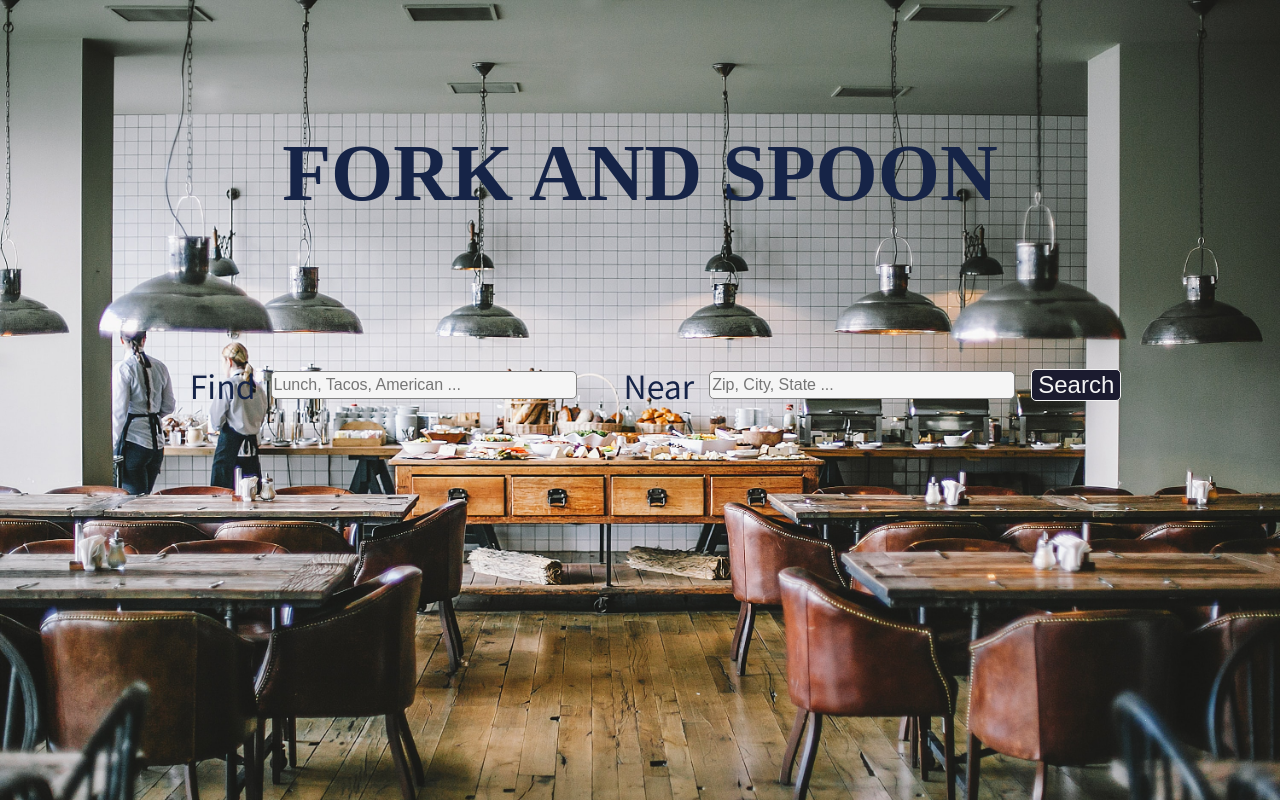
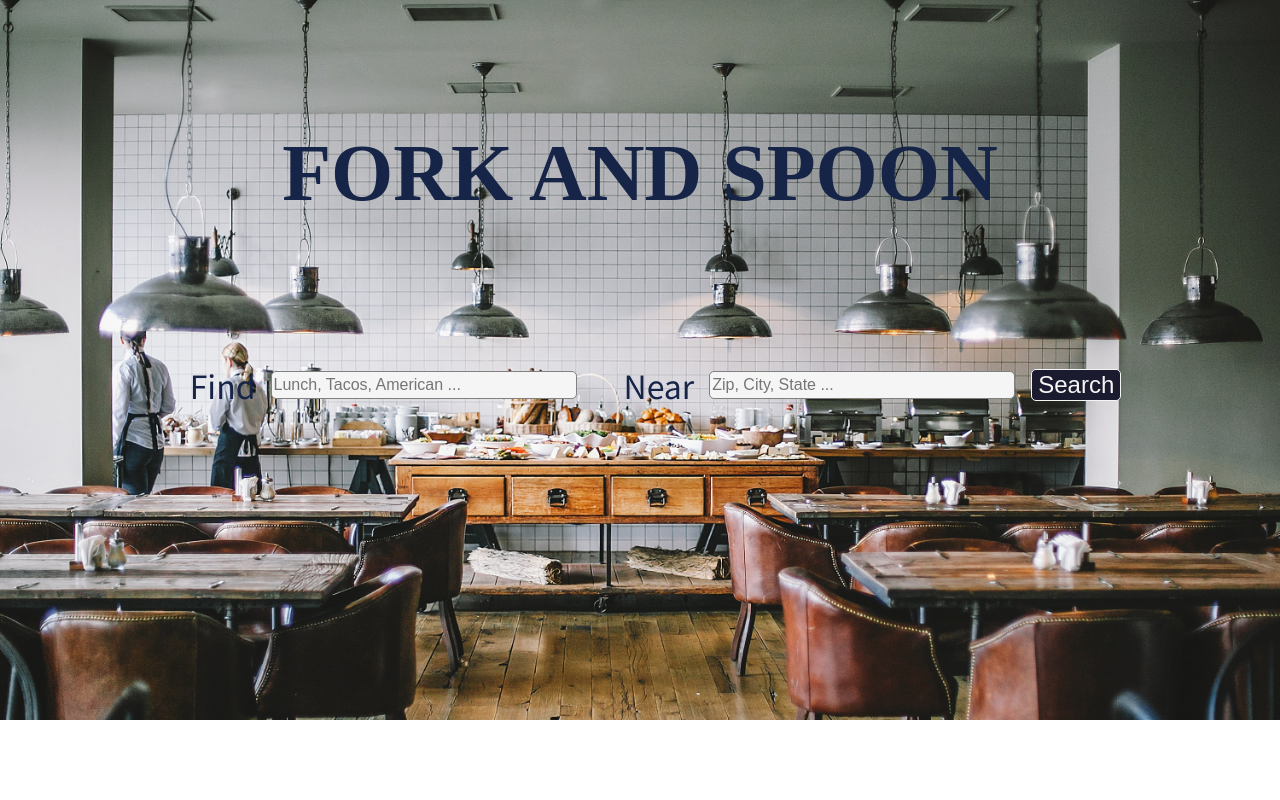
Before and after one commit to carsonmeiling/lunch-finder, a React (Create React App) app: page / in a window 1280 px wide. Built offline with nearby package versions, Linux system fonts and the light colour scheme; a web font is replaced by a local one.

Commit message:
raised number of results, adjusted vh.

```diff
--- a/src/App.css
+++ b/src/App.css
@@ -7,7 +7,7 @@
   display: flex;
   flex-direction: column;
   width: 100vw;
-  height: 100vh;
+  height: 90vh;
   background-image: url("./images/kitchen.jpg");
   background-size: cover;
 }
@@ -105,8 +105,6 @@ hr {
   height: 100vh;
 }
 
-.buisnessDetails {
-}
 
 .bizName {
   font-size: 2rem;
--- a/src/components/BusinessList.js
+++ b/src/components/BusinessList.js
@@ -17,7 +17,7 @@ const BusinessList = (props) => {
                   state:{business},
                   }}>
                <h2 className="bizTitle">{business.name}</h2>
-               <h4 className="bizAddress">{business.location.address1} {business.location.city}, {business.location.state} {business.location.zip_code}</h4>
+               <h4 className="bizAddress"></h4>
 
                <p className="bizPrice">Price: {business.price}</p>
                <p className="bizRating">Rating: {business.rating}/5</p>
--- a/src/components/SearchForm.js
+++ b/src/components/SearchForm.js
@@ -24,7 +24,7 @@ const SearchForm = (props) => {
         params: {
           term,
           location,
-          limit: 5,
+          limit: 20,
         }
       })
         .then( res => {setBiz(res.data.businesses)
```
